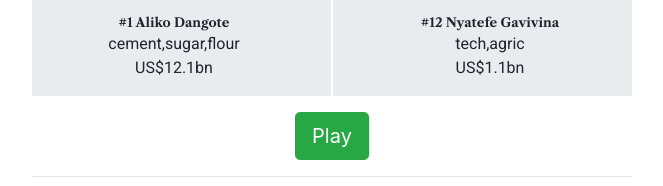
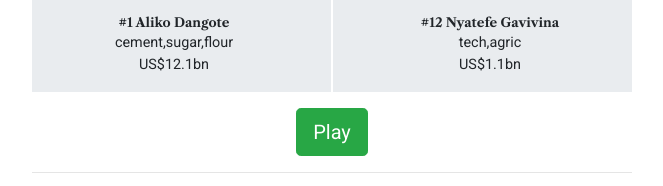
Before and after one commit to nyatefe/moolah, a website: page public/index.html in a window 1280 px wide. Shown: the part 400-586 px from the top of the page, 308-971 px from the left. Drawn offline with nearby package versions, Linux system fonts and the light colour scheme.

Commit message:
css file update

```diff
--- a/public/css/styles.css
+++ b/public/css/styles.css
@@ -3,6 +3,7 @@
   margin: 0;
   padding: 0;
   overflow-x: hidden;
+  font-family: 'Roboto', helvetica, sans-serif;
 }
 
 header {
@@ -17,10 +18,6 @@
 
 h1 {
   font-family: 'Merriweather', garamond, serif;
-}
-
-p {
-  font-family: 'Roboto', helvetica, sans-serif;
 }
 
 /* profile image */
@@ -48,7 +45,6 @@
 /* profile info */
 .msg1, .msg2 {
   color: black;
-  font-family: cursive;
   font-weight: bolder;
   font-size: .8rem;
   text-align: center;
@@ -66,7 +62,7 @@
 }
 
 .info p {
-  font-size: 1rem;
+  font-size: .9rem;
   margin-bottom: 0;
 }
 
```
